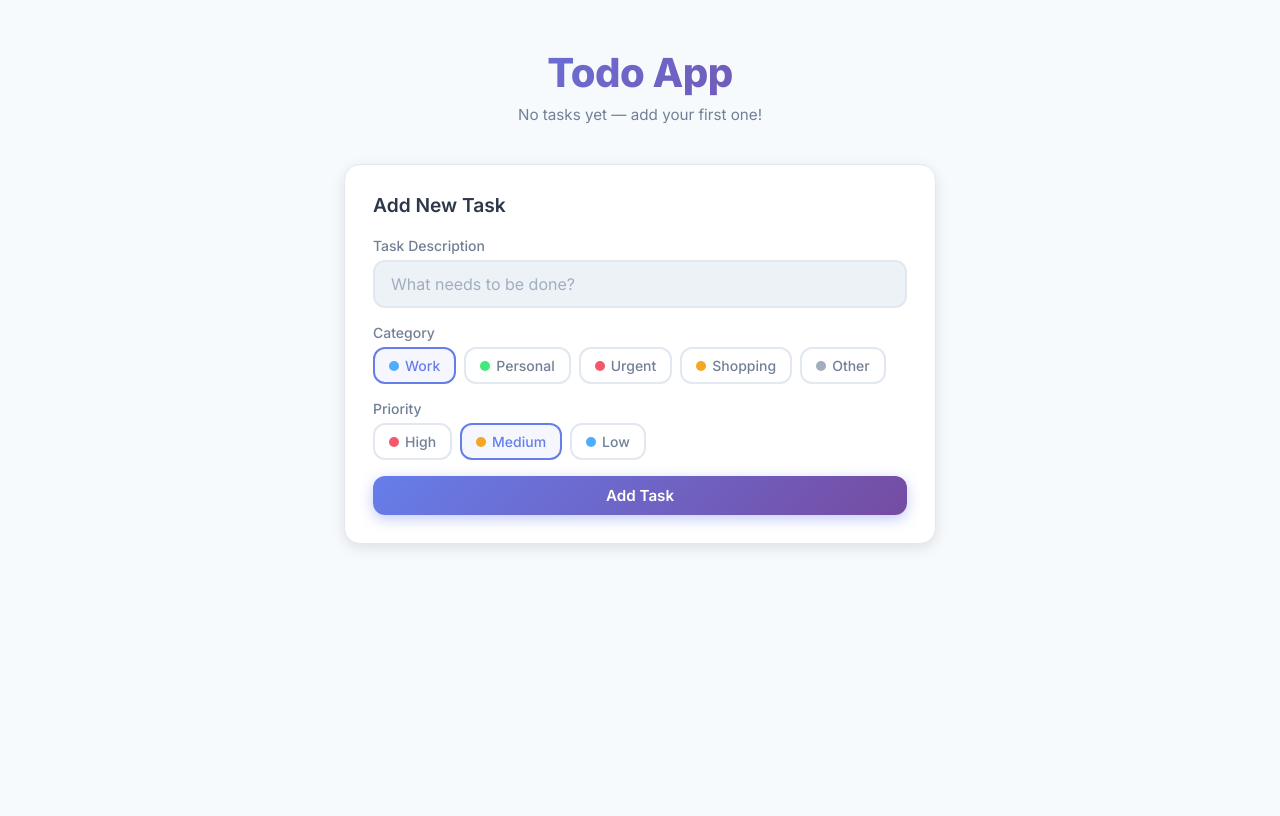
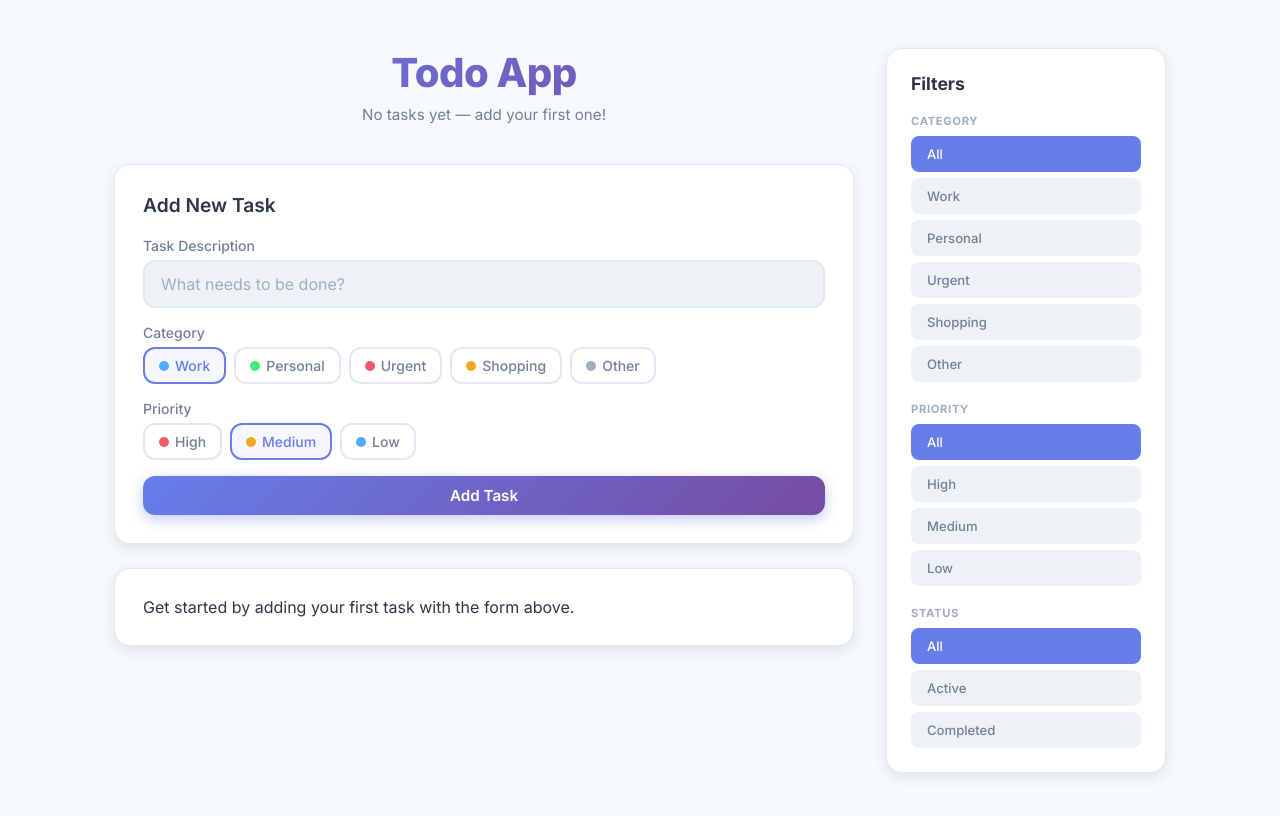
Before and after one commit to basharinandrej/todo-AI, a React (Vite) app: page / in a window 1280 px wide. Shown: the top 816 px of the page. Built offline with nearby package versions, Linux system fonts and the light colour scheme.

Commit message:
add sibebar and take out filter there

```diff
--- a/src/App.tsx
+++ b/src/App.tsx
@@ -2,7 +2,8 @@ import { useEffect, useMemo } from 'react';
 import useTodoStore from '../store/todoStore';
 import TaskListPage from './TaskListPage';
 import TaskFormPage from './TaskFormPage';
-import FilterBar from './shared/FilterBar/FilterBar';
+import Layout from './shared/Layout/Layout';
+import Sidebar from './shared/Sidebar/Sidebar';
 import './App.css';
 
 function App() {
@@ -15,29 +16,29 @@ function App() {
   const filteredTodos = useMemo(() => {
     let result = todos;
     if (categoryFilter) {
-      result = result.filter((t) => t.categoryId === categoryFilter);
+      result = result.filter(function (task) { return task.categoryId === categoryFilter; });
     }
     if (priorityFilter) {
-      result = result.filter((t) => t.priority === priorityFilter);
+      result = result.filter(function (task) { return task.priority === priorityFilter; });
     }
     if (completedFilter !== null) {
-      result = result.filter((t) => t.completed === completedFilter);
+      result = result.filter(function (task) { return task.completed === completedFilter; });
     }
     return result;
   }, [todos, categoryFilter, priorityFilter, completedFilter]);
 
-  const completedCount = filteredTodos.filter((t) => t.completed).length;
+  const completedCount = filteredTodos.filter(function (task) { return task.completed; }).length;
   const totalCount = filteredTodos.length;
   const allTodosCount = todos.length;
 
-  return (
-    <div className="app-container">
+  const mainContent = (
+    <div>
       <header className="app-header">
         <h1>Todo App</h1>
         <p className="subtitle">
           {totalCount === 0
             ? 'No tasks yet — add your first one!'
-            : `${completedCount} of ${totalCount} completed`}
+            : completedCount + ' of ' + totalCount + ' completed'}
         </p>
       </header>
 
@@ -47,22 +48,40 @@ function App() {
         <div className="card">
           <h2>
             Your Tasks
-            <span className="task-count">{totalCount}</span>
+            <span className="badge-counter">{totalCount}</span>
           </h2>
-          <FilterBar
-            categoryFilter={categoryFilter}
-            priorityFilter={priorityFilter}
-            completedFilter={completedFilter}
-            onCategoryChange={setCategoryFilter}
-            onPriorityChange={setPriorityFilter}
-            onStatusChange={setCompletedFilter}
-            onReset={resetFilters}
+          <TaskListPage
+            todos={filteredTodos}
+            toggleTodo={toggleTodo}
+            removeTodo={removeTodo}
+            updateTodoPriority={updateTodoPriority}
           />
-          <TaskListPage todos={filteredTodos} toggleTodo={toggleTodo} removeTodo={removeTodo} updateTodoPriority={updateTodoPriority} />
+        </div>
+      )}
+
+      {allTodosCount === 0 && (
+        <div className="card fade-in">
+          <p className="empty-text">
+            Get started by adding your first task with the form above.
+          </p>
         </div>
       )}
     </div>
   );
+
+  const sidebar = (
+    <Sidebar
+      categoryFilter={categoryFilter}
+      priorityFilter={priorityFilter}
+      completedFilter={completedFilter}
+      onCategoryChange={setCategoryFilter}
+      onPriorityChange={setPriorityFilter}
+      onStatusChange={setCompletedFilter}
+      onReset={resetFilters}
+    />
+  );
+
+  return <Layout sidebar={sidebar}>{mainContent}</Layout>;
 }
 
 export default App;
--- /dev/null
+++ b/src/shared/Layout/Layout.css
@@ -0,0 +1,34 @@
+.layout {
+  display: flex;
+  gap: 32px;
+  max-width: 1100px;
+  width: 100%;
+  margin: 0 auto;
+  padding: 48px 24px;
+  align-items: flex-start;
+}
+
+.layout__main {
+  flex: 1;
+  min-width: 0;
+}
+
+.layout__sidebar {
+  width: 280px;
+  flex-shrink: 0;
+  position: sticky;
+  top: 24px;
+}
+
+@media (max-width: 800px) {
+  .layout {
+    flex-direction: column;
+    padding: 24px 16px;
+    gap: 24px;
+  }
+
+  .layout__sidebar {
+    width: 100%;
+    position: static;
+  }
+}
--- /dev/null
+++ b/src/shared/Layout/Layout.tsx
@@ -0,0 +1,16 @@
+import type { ReactNode } from 'react';
+import './Layout.css';
+
+interface LayoutProps {
+  children: ReactNode;
+  sidebar: ReactNode;
+}
+
+export default function Layout({ children, sidebar }: LayoutProps) {
+  return (
+    <div className="layout">
+      <main className="layout__main">{children}</main>
+      <aside className="layout__sidebar">{sidebar}</aside>
+    </div>
+  );
+}
--- /dev/null
+++ b/src/shared/Sidebar/Sidebar.css
@@ -0,0 +1,68 @@
+.sidebar {
+  background: var(--bg-card);
+  border-radius: var(--radius-lg);
+  box-shadow: var(--shadow-md);
+  padding: 24px;
+  border: 1px solid var(--border);
+}
+
+.sidebar__title {
+  font-size: 1.1rem;
+  font-weight: 700;
+  margin-bottom: 20px;
+  color: var(--text-primary);
+}
+
+.sidebar__section {
+  margin-bottom: 20px;
+}
+
+.sidebar__section:last-of-type {
+  margin-bottom: 0;
+}
+
+.sidebar__label {
+  display: block;
+  font-size: 0.7rem;
+  font-weight: 700;
+  text-transform: uppercase;
+  letter-spacing: 0.06em;
+  color: var(--text-muted);
+  margin-bottom: 8px;
+}
+
+.sidebar__chips {
+  display: flex;
+  flex-direction: column;
+  gap: 6px;
+}
+
+.sidebar__chip {
+  background: var(--bg-input);
+  border: 2px solid transparent;
+  color: var(--text-secondary);
+  padding: 8px 14px;
+  border-radius: var(--radius-sm);
+  font-size: 0.82rem;
+  cursor: pointer;
+  transition: all 0.15s ease;
+  font-weight: 500;
+  text-align: left;
+  font-family: var(--sans);
+}
+
+.sidebar__chip:hover {
+  background: var(--border);
+  color: var(--text-primary);
+}
+
+.sidebar__chip.active {
+  color: #fff;
+  border-color: transparent;
+}
+
+.sidebar__reset {
+  margin-top: 20px;
+  padding-top: 16px;
+  border-top: 1px solid var(--border);
+}
--- /dev/null
+++ b/src/shared/Sidebar/Sidebar.tsx
@@ -0,0 +1,90 @@
+import type { Priority } from '../../../store/types';
+import { CATEGORIES, PRIORITIES } from '../../../store/types';
+import Button from '../Button/Button';
+import './Sidebar.css';
+
+interface SidebarProps {
+  categoryFilter: string | null;
+  priorityFilter: Priority | null;
+  completedFilter: boolean | null;
+  onCategoryChange: (value: string | null) => void;
+  onPriorityChange: (value: Priority | null) => void;
+  onStatusChange: (value: boolean | null) => void;
+  onReset: () => void;
+}
+
+const CATEGORY_OPTIONS = [{ id: null, name: 'All', color: '#667eea' }, ...CATEGORIES];
+const PRIORITY_OPTIONS = [{ id: null, name: 'All', color: '#667eea' }, ...PRIORITIES];
+const STATUS_OPTIONS = [
+  { value: null, label: 'All' },
+  { value: false, label: 'Active' },
+  { value: true, label: 'Completed' },
+] as const;
+
+function getChipClass(active: boolean): string {
+  return 'sidebar__chip' + (active ? ' active' : '');
+}
+
+export default function Sidebar({
+  categoryFilter,
+  priorityFilter,
+  completedFilter,
+  onCategoryChange,
+  onPriorityChange,
+  onStatusChange,
+  onReset,
+}: SidebarProps) {
+  const hasActive = categoryFilter !== null || priorityFilter !== null || completedFilter !== null;
+
+  return (
+    <div className="sidebar">
+      <h3 className="sidebar__title">Filters</h3>
+
+      <div className="sidebar__section">
+        <span className="sidebar__label">Category</span>
+        <div className="sidebar__chips">
+          {CATEGORY_OPTIONS.map(function (category) {
+            const active = categoryFilter === category.id;
+            const chipStyle = active ? { backgroundColor: category.color, borderColor: category.color } : undefined;
+            return (
+              <button key={String(category.id)} type="button" className={getChipClass(active)} style={chipStyle} onClick={function () { onCategoryChange(active ? null : (category.id as string)); }}>
+                {category.name}
+              </button>
+            );
+          })}
+        </div>
+      </div>
+
+      <div className="sidebar__section">
+        <span className="sidebar__label">Priority</span>
+        <div className="sidebar__chips">
+          {PRIORITY_OPTIONS.map(function (priority) {
+            const active = priorityFilter === priority.id;
+            const chipStyle = active ? { backgroundColor: priority.color, borderColor: priority.color } : undefined;
+            return (
+              <button key={String(priority.id)} type="button" className={getChipClass(active)} style={chipStyle} onClick={function () { onPriorityChange(active ? null : (priority.id as Priority)); }}>{priority.name}</button>
+            );
+          })}
+        </div>
+      </div>
+
+      <div className="sidebar__section">
+        <span className="sidebar__label">Status</span>
+        <div className="sidebar__chips">
+          {STATUS_OPTIONS.map(function (status) {
+            const active = completedFilter === status.value;
+            const chipStyle = active ? { backgroundColor: '#667eea', borderColor: '#667eea' } : undefined;
+            return (
+              <button key={String(status.value)} type="button" className={getChipClass(active)} style={chipStyle} onClick={function () { onStatusChange(status.value); }}>{status.label}</button>
+            );
+          })}
+        </div>
+      </div>
+      {hasActive && (
+        <div className="sidebar__reset">
+          <Button variant="outline-secondary" onClick={onReset}>Reset filters</Button>
+        </div>
+      )}
+    </div>
+  );
+}
```
Also changed, not shown: 1 other file (tests, documents, lock files or other folders).
